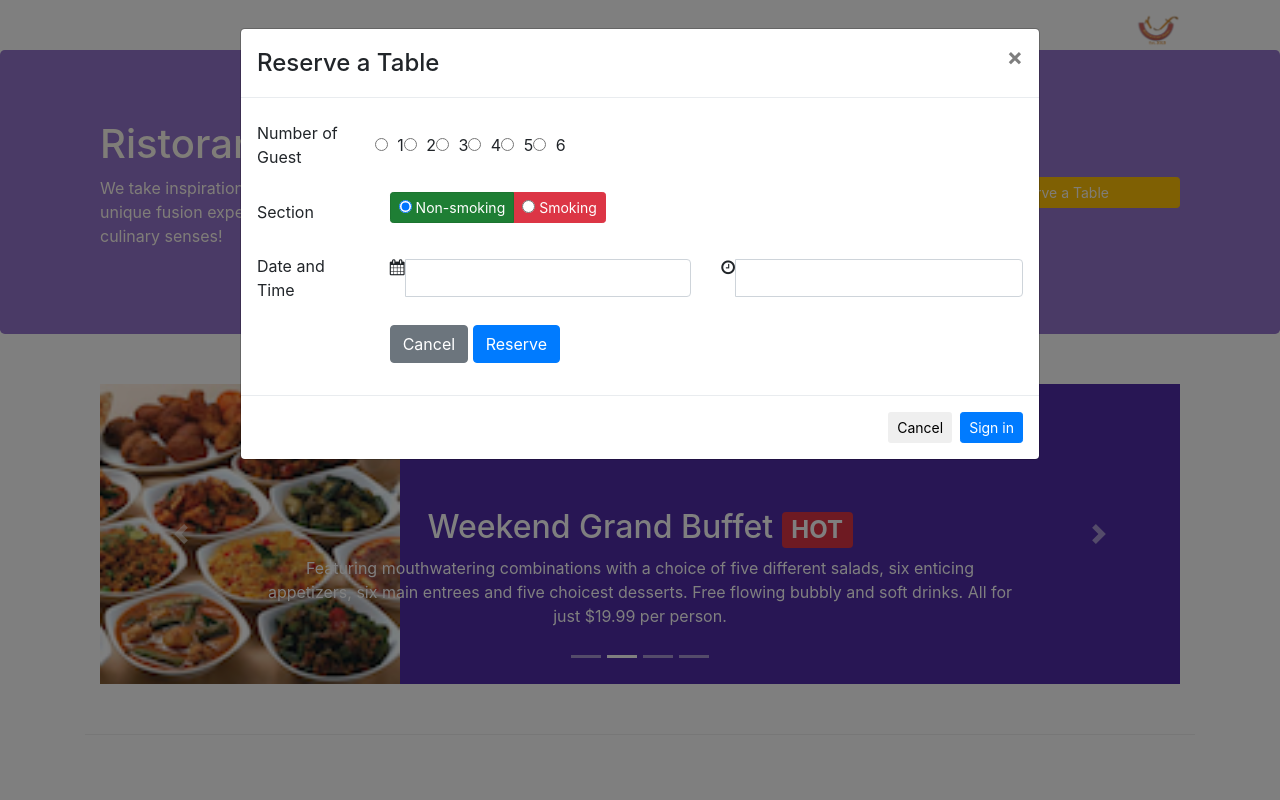
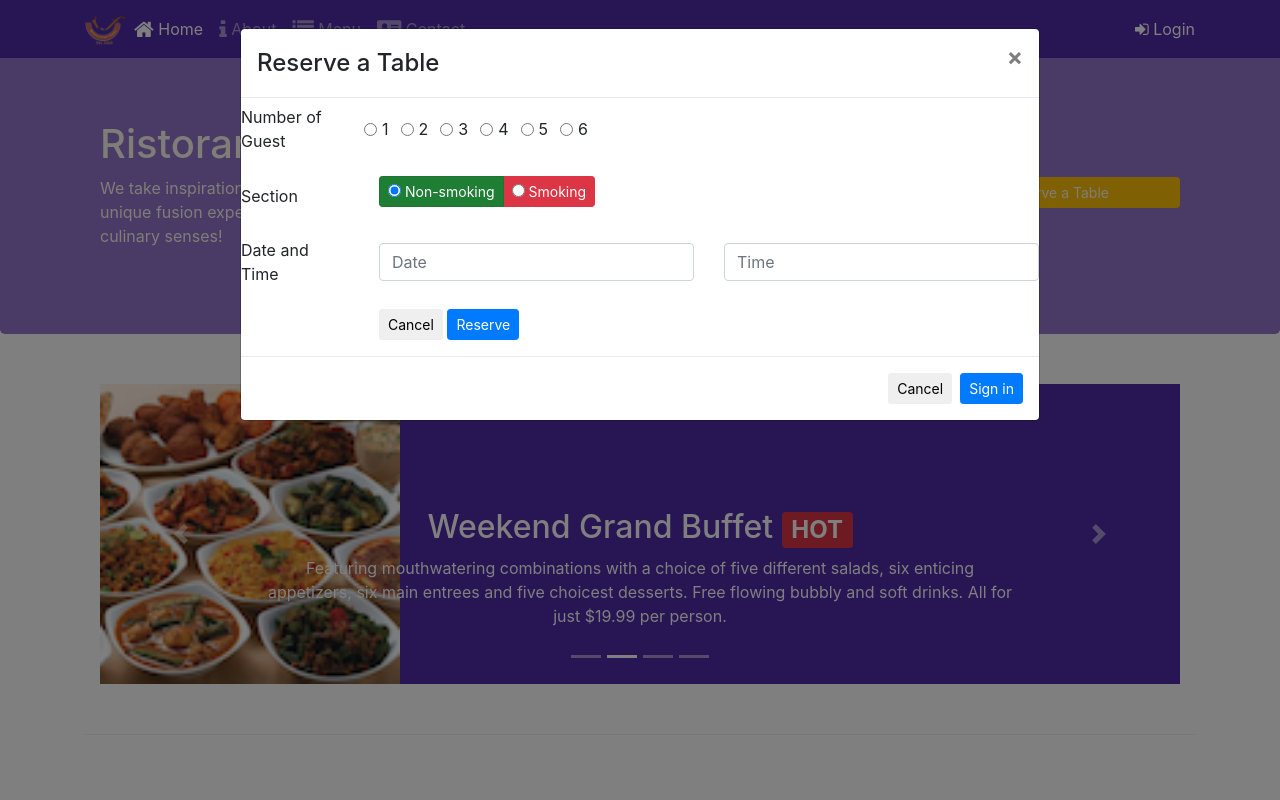
Before and after one commit to MatrixUsman/Front-End-Web-UI-Frameworks-and-Tools-Bootstrap-4, a website: page week1/conFusion/index.html in a window 1280 px wide. Both pictures are taken after a click on the button "Reserve a Table". Shown: the top 800 px of the page. Drawn offline with nearby package versions, Linux system fonts and the light colour scheme.

Commit message:
more stuff
Signed-off-by: matrixusman <maarifians@gmail.com>

```diff
--- a/package.json
+++ /dev/null
@@ -1,6 +0,0 @@
-{
-  "dependencies": {
-    "bootstrap-social": "^5.1.1",
-    "font-awesome": "^4.7.0"
-  }
-}
--- a/week1/conFusion/index.html
+++ b/week1/conFusion/index.html
@@ -19,21 +19,25 @@
 
 <body>
   <!-- Navigation bar -->
-	<nav class="navbar navbar-inverse navbar-toggleable-sm fixed-top">
+  <nav class="navbar navbar-dark navbar-expand-sm fixed-top">
     <div class="container">
       <button class="navbar-toggler" type="button" data-toggle="collapse" data-target="#Navbar">
         <span class="navbar-toggler-icon"></span>
       </button>
-			<a class="navbar-brand" href="#"><img src="img/logo.png" height="30" width="41"></a>
+      <a class="navbar-brand mr-auto" href="#"><img src="img/logo.png" height="30" width="41"></a>
       <div class="collapse navbar-collapse" id="Navbar">
-				<ul class="navbar-nav mr-auto"">
-					<li class="nav-item active"><a class="nav-link" href="#"><span class="fa fa-home fa-lg"></span> Home</a></li>
-					<li class="nav-item"><a class="nav-link" href="./aboutus.html"><span class="fa fa-info fa-lg"></span> About</a></li>
+        <ul class="navbar-nav mr-auto">
+          <li class="nav-item active"><a class="nav-link" href="./index.html"><span class="fa fa-home fa-lg"></span>
+              Home</a></li>
+          <li class="nav-item"><a class="nav-link" href="./aboutus.html"><span class="fa fa-info fa-lg"></span>
+              About</a></li>
           <li class="nav-item"><a class="nav-link" href="#"><span class="fa fa-list fa-lg"></span> Menu</a></li>
-					<li class="nav-item"><a class="nav-link" href="./contactus.html"><span class="fa fa-address-card fa-lg"></span> Contact</a></li>
+          <li class="nav-item"><a class="nav-link" href="./contactus.html"><span
+                class="fa fa-address-card fa-lg"></span> Contact</a></li>
         </ul>
         <span class="navbar-text">
-					<a data-toggle="modal" data-target="#loginModal"><span class="fa fa-sign-in"></span> Login</a>
+          <a data-toggle="modal" data-target="#loginModal">
+            <span class="fa fa-sign-in"></span> Login</a>
         </span>
       </div>
     </div>
@@ -52,11 +56,13 @@
           <form class="form-inline">
             <div class="form-group">
               <label class="sr-only" for="exampleInputEmail3">Email address</label>
-							<input type="email" class="form-control form-control-sm mr-1" id="exampleInputEmail3" placeholder="Enter email">
+              <input type="email" class="form-control form-control-sm mr-1" id="exampleInputEmail3"
+                placeholder="Enter email">
             </div>
             <div class="form-group">
               <label class="sr-only" for="exampleInputPassword3">Password</label>
-							<input type="password" class="form-control form-control-sm mr-1" id="exampleInputPassword3" placeholder="Password">
+              <input type="password" class="form-control form-control-sm mr-1" id="exampleInputPassword3"
+                placeholder="Password">
             </div>
             <div class="form-check">
               <label class="form-check-label">
@@ -82,29 +88,34 @@
           <h4 class="modal-title">Reserve a Table</h4>
           <button type="button" class="close" data-dismiss="modal">&times;</button>
         </div>
-				<div class="modal-body">
-					<form id="reserveModalForm">
+        <div class="card-block">
+          <form id="reservetable">
             <div class="form-group row align-items-center">
+
               <label class="col-12 col-sm-2 col-form-label">Number of Guest</label>
-							<div class="form-check form-check-inline col-12 col-sm">
-								<label class="form-check-label">
-									<input type="radio" class="form-check-input" id="numberofguest1" name="numberofguest" value="1"> 1
-								</label>
-								<label class="form-check-label">
-									<input type="radio" class="form-check-input" id="numberofguest2" name="numberofguest" value="2"> 2
-								</label>
-								<label class="form-check-label">
-									<input type="radio" class="form-check-input" id="numberofguest3" name="numberofguest" value="2"> 3
-								</label>
-								<label class="form-check-label">
-									<input type="radio" class="form-check-input" id="numberofguest4" name="numberofguest" value="2"> 4
-								</label>
-								<label class="form-check-label">
-									<input type="radio" class="form-check-input" id="numberofguest5" name="numberofguest" value="2"> 5
-								</label>
-								<label class="form-check-label">
-									<input type="radio" class="form-check-input" id="numberofguest6" name="numberofguest" value="2"> 6
-								</label>
+              <div class="form-check form-check-inline">
+                <input class="form-check-input" type="radio" name="guestOptions" id="guests1" value="guests1">
+                <label class="form-check-label">1</label>
+              </div>
+              <div class="form-check form-check-inline">
+                <input class="form-check-input" type="radio" name="guestOptions" id="guests2" value="guests2">
+                <label class="form-check-label">2</label>
+              </div>
+              <div class="form-check form-check-inline">
+                <input class="form-check-input" type="radio" name="guestOptions" id="guests3" value="guests3">
+                <label class="form-check-label">3</label>
+              </div>
+              <div class="form-check form-check-inline">
+                <input class="form-check-input" type="radio" name="guestOptions" id="guests4" value="guests4">
+                <label class="form-check-label">4</label>
+              </div>
+              <div class="form-check form-check-inline">
+                <input class="form-check-input" type="radio" name="guestOptions" id="guests5" value="guests5">
+                <label class="form-check-label">5</label>
+              </div>
+              <div class="form-check form-check-inline">
+                <input class="form-check-input" type="radio" name="guestOptions" id="guests6" value="guests6">
+                <label class="form-check-label">6</label>
               </div>
             </div>
             <div class="form-group row align-items-center">
@@ -124,21 +135,19 @@
               <label class="col-12 col-sm-2 col-form-label">Date and Time</label>
               <div class="col-12 col-sm-5">
                 <div class="input-group">
-									<i class="input-group-addon fa fa-calendar" aria-hidden="true"></i>
-									<input type="text" class="form-control" id="date" name="date">
+                  <input type="text" class="form-control input-group-addon " id="date" name="date" placeholder="Date">
                 </div>
               </div>
               <div class="col-12 col-sm-5">
                 <div class="input-group">
-									<i class="input-group-addon fa fa-clock-o" aria-hidden="true"></i>
-									<input type="text" class="form-control" id="time" name="time">
+                  <input type="text" class="form-control" id="time" name="time" placeholder="Time">
                 </div>
               </div>
             </div>
             <div class="form-group row">
               <div class="offset-sm-2 col-md-10">
-								<button type="button" class="btn btn-secondary" data-dismiss="modal">Cancel</button>
-								<button type="submit" class="btn btn-primary">Reserve</button>
+                <button type="button" class="btn btn-default btn-sm" data-dismiss="modal">Cancel</button>
+                <button type="submit" class="btn btn-primary btn-sm">Reserve</button>
               </div>
             </div>
           </form>
@@ -150,6 +159,7 @@
       </div>
     </div>
   </div>
+  </div>
 
   <!-- Jumbotron -->
   <header class="jumbotron">
@@ -157,14 +167,15 @@
       <div class="row row-header">
         <div class="col-12 col-sm-6">
           <h1>Ristorante con Fusion</h1>
-					<p>We take inspiration from the World's best cuisines, and create a unique fusion experience. Our lipsmacking creations will tickle your culinary senses!</p>
+          <p>We take inspiration from the World's best cuisines, and create a unique fusion experience. Our lipsmacking
+            creations will tickle your culinary senses!</p>
         </div>
         <div class="col-12 col-sm align-self-center">
           <img src="img/logo.png" class="img-fluid">
         </div>
         <div class="col-12 col-sm align-self-center">
-					<a type="button" class="btn btn-warning btn-sm btn-block" role="button"
-						data-toggle="modal" data-target="#reserveModal" title="Or Call us at +852 12345678">Reserve a Table</a>
+          <a type="button" class="btn btn-warning btn-sm btn-block" role="button" data-toggle="modal"
+            data-target="#reserveModal" title="Or Call us at +852 12345678">Reserve a Table</a>
         </div>
       </div>
     </div>
@@ -179,9 +190,11 @@
             <div class="carousel-item active">
               <img class="d-block img-fluid" src="img/uthappizza.png" alt="Uthappizza">
               <div class="carousel-caption d-none d-md-block">
-								<h2>Uthappizza <span class="badge badge-danger">HOT</span> <span class="badge badge-pill badge-default">$4.99</span></h2>
+                <h2>Uthappizza <span class="badge badge-danger">HOT</span> <span
+                    class="badge badge-pill badge-default">$4.99</span></h2>
                 <p class="hidden-xs-down">
-									A unique combination of Indian Uthappam (pancake) and Italian pizza, topped with Cerignola olives, ripe vine cherry tomatoes, Vidalia onion, Guntur chillies and Buffalo Paneer.
+                  A unique combination of Indian Uthappam (pancake) and Italian pizza, topped with Cerignola olives,
+                  ripe vine cherry tomatoes, Vidalia onion, Guntur chillies and Buffalo Paneer.
                 </p>
               </div>
             </div>
@@ -190,16 +203,20 @@
               <div class="carousel-caption d-none d-md-block">
                 <h2>Weekend Grand Buffet <span class="badge badge-danger">HOT</span></h2>
                 <p class="hidden-xs-down">
-									Featuring mouthwatering combinations with a choice of five different salads, six enticing appetizers, six main entrees and five choicest desserts. Free flowing bubbly and soft drinks. All for just $19.99 per person.
+                  Featuring mouthwatering combinations with a choice of five different salads, six enticing appetizers,
+                  six main entrees and five choicest desserts. Free flowing bubbly and soft drinks. All for just $19.99
+                  per person.
                 </p>
               </div>
             </div>
             <div class="carousel-item">
               <img class="d-block img-fluid" src="img/uthappizza.png" alt="Uthappizza">
               <div class="carousel-caption d-none d-md-block">
-								<h2>Uthappizza <span class="badge badge-danger">HOT</span> <span class="badge badge-pill badge-default">$4.99</span></h2>
+                <h2>Uthappizza <span class="badge badge-danger">HOT</span> <span
+                    class="badge badge-pill badge-default">$4.99</span></h2>
                 <p class="hidden-xs-down">
-									A unique combination of Indian Uthappam (pancake) and Italian pizza, topped with Cerignola olives, ripe vine cherry tomatoes, Vidalia onion, Guntur chillies and Buffalo Paneer.
+                  A unique combination of Indian Uthappam (pancake) and Italian pizza, topped with Cerignola olives,
+                  ripe vine cherry tomatoes, Vidalia onion, Guntur chillies and Buffalo Paneer.
                 </p>
               </div>
             </div>
@@ -208,7 +225,9 @@
               <div class="carousel-caption d-none d-md-block">
                 <h2>Weekend Grand Buffet <span class="badge badge-danger">HOT</span></h2>
                 <p class="hidden-xs-down">
-									Featuring mouthwatering combinations with a choice of five different salads, six enticing appetizers, six main entrees and five choicest desserts. Free flowing bubbly and soft drinks. All for just $19.99 per person.
+                  Featuring mouthwatering combinations with a choice of five different salads, six enticing appetizers,
+                  six main entrees and five choicest desserts. Free flowing bubbly and soft drinks. All for just $19.99
+                  per person.
                 </p>
               </div>
             </div>
@@ -238,9 +257,11 @@
         <div class="media">
           <img class="d-flex mr-3 img-thumbnail align-self-center" src="img/uthappizza.png" alt="Uthappizza">
           <div class="media-body">
-						<h2 class="mt-0">Uthappizza <span class="badge badge-danger">HOT</span> <span class="badge badge-pill badge-default">$4.99</span></h2>
+            <h2 class="mt-0">Uthappizza <span class="badge badge-danger">HOT</span> <span
+                class="badge badge-pill badge-default">$4.99</span></h2>
             <p class="hidden-xs-down">
-							A unique combination of Indian Uthappam (pancake) and Italian pizza, topped with Cerignola olives, ripe vine cherry tomatoes, Vidalia onion, Guntur chillies and Buffalo Paneer.
+              A unique combination of Indian Uthappam (pancake) and Italian pizza, topped with Cerignola olives, ripe
+              vine cherry tomatoes, Vidalia onion, Guntur chillies and Buffalo Paneer.
             </p>
           </div>
         </div>
@@ -258,7 +279,9 @@
           <div class="media-body flex-first">
             <h2 class="mt-0">Weekend Grand Buffet <span class="badge badge-danger">HOT</span></h2>
             <p class="hidden-xs-down">
-							Featuring mouthwatering combinations with a choice of five different salads, six enticing appetizers, six main entrees and five choicest desserts. Free flowing bubbly and soft drinks. All for just $19.99 per person.
+              Featuring mouthwatering combinations with a choice of five different salads, six enticing appetizers, six
+              main entrees and five choicest desserts. Free flowing bubbly and soft drinks. All for just $19.99 per
+              person.
             </p>
           </div>
         </div>
@@ -314,9 +337,12 @@
         </div>
         <div class="col-sm align-self-center">
           <div style="text-align:center">
-						<a class="btn btn-social-icon btn-google-plus" href="http://google.com/+"><i class="fa fa-google-plus"></i></a>
-						<a class="btn btn-social-icon btn-facebook" href="http://www.facebook.com/profile.php?id="><i class="fa fa-facebook"></i></a>
-						<a class="btn btn-social-icon btn-linkedin" href="http://www.linkedin.com/in/"><i class="fa fa-linkedin"></i></a>
+            <a class="btn btn-social-icon btn-google-plus" href="http://google.com/+"><i
+                class="fa fa-google-plus"></i></a>
+            <a class="btn btn-social-icon btn-facebook" href="http://www.facebook.com/profile.php?id="><i
+                class="fa fa-facebook"></i></a>
+            <a class="btn btn-social-icon btn-linkedin" href="http://www.linkedin.com/in/"><i
+                class="fa fa-linkedin"></i></a>
             <a class="btn btn-social-icon btn-twitter" href="http://twitter.com/"><i class="fa fa-twitter"></i></a>
             <a class="btn btn-social-icon btn-youtube" href="http://youtube.com/"><i class="fa fa-youtube"></i></a>
             <a class="btn btn-social-icon" href="mailto:"><i class="fa fa-envelope-o"></i></a>
--- a/week1/conFusion/package.json
+++ b/week1/conFusion/package.json
@@ -18,6 +18,7 @@
     "bootstrap-social": "^5.1.1",
     "font-awesome": "^4.7.0",
     "jquery": "^3.3.1",
-    "popper.js": "^1.12.9"
+    "popper.js": "^1.12.9",
+    "tether": "^2.0.0"
   }
 }
```
Also changed, not shown: week1/conFusion/css/bootstrap-social.css (renamed from week1/conFusion/css/bootstrap-social.css.css), 5 other files. Lines whose indentation alone changed are shown as unchanged.
